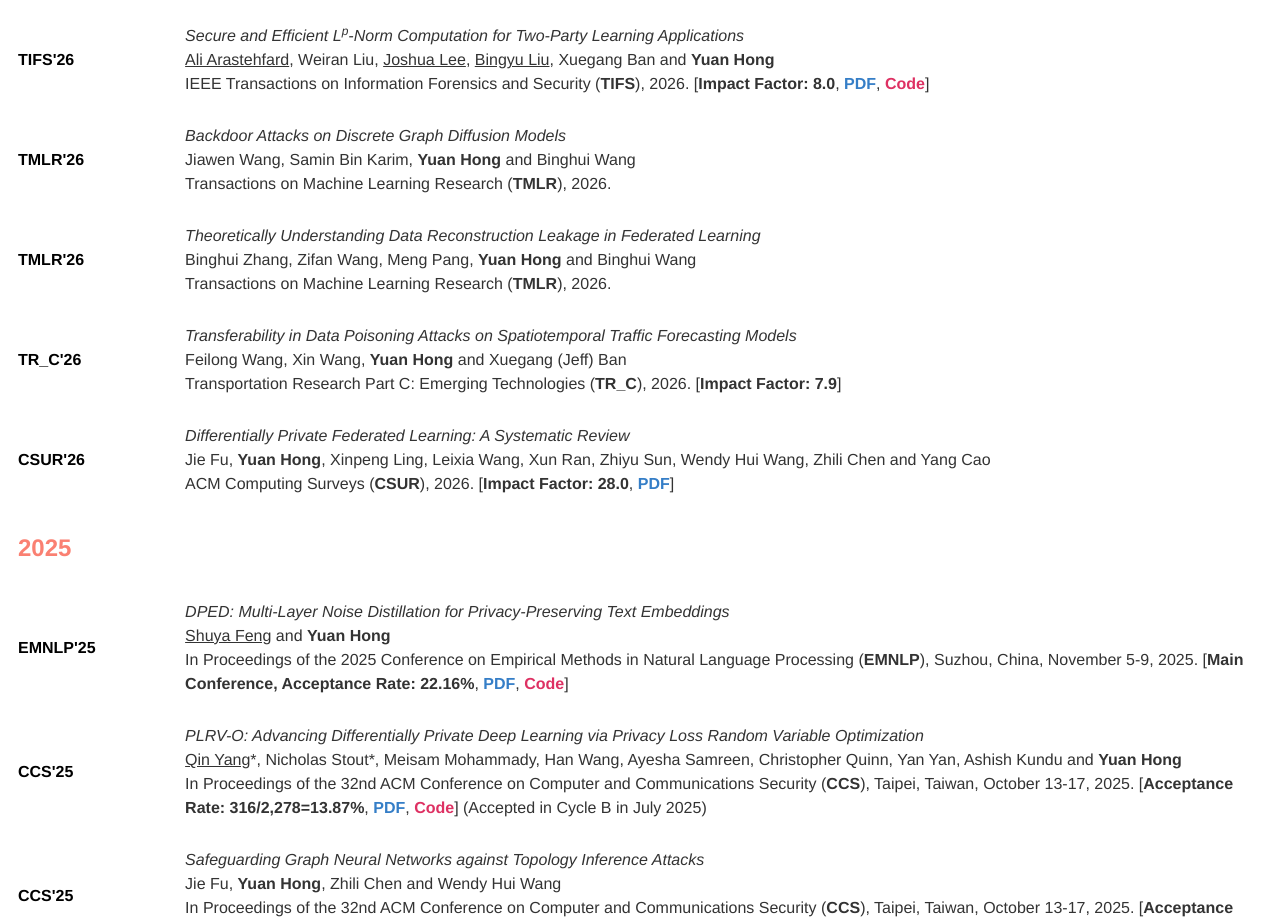
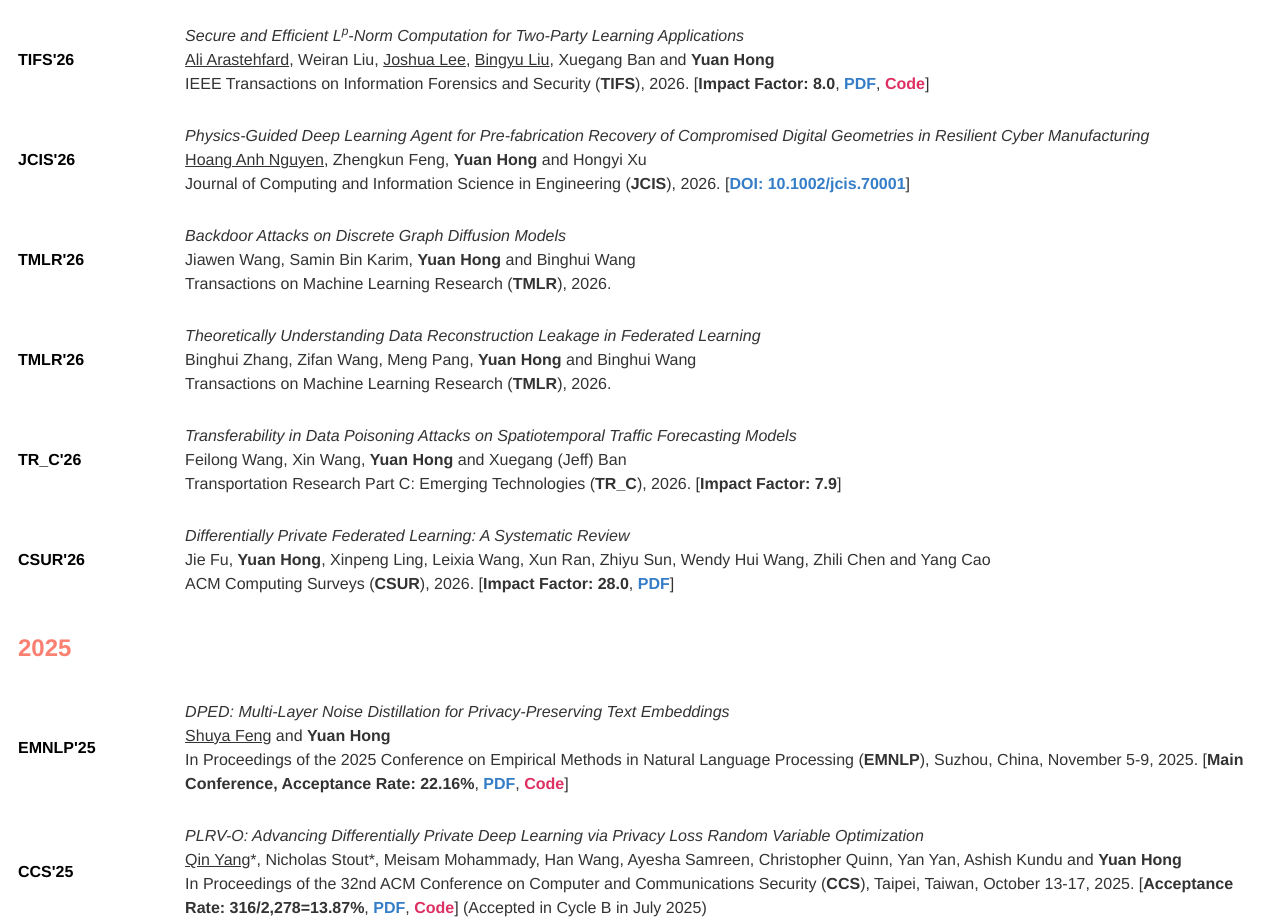
Before and after one commit to yhongcs/yhongcs.github.io, a plain HTML site: page pub.html in a window 1280 px wide. Shown: the part 1640-2563 px from the top of the page. Drawn offline with nearby package versions, Linux system fonts and the light colour scheme.

Commit message:
Update October news, artifact badges, and JCIS publication

```diff
--- a/pub.html
+++ b/pub.html
@@ -206,6 +206,14 @@ Feiran Wang, Junyi Wu, Dawen Cai, <strong>Yuan Hong</strong> and Yan Yan </font>
     <td > <font size="3"><em>Secure and Efficient L<sup>p</sup>-Norm Computation for Two-Party Learning Applications</em> </font> <br />
     <font size="3"> <u>Ali Arastehfard</u>, Weiran Liu, <u>Joshua Lee</u>, <u>Bingyu Liu</u>, Xuegang Ban and <strong>Yuan Hong</strong> <br />
   <font size="3"> IEEE Transactions on Information Forensics and Security (<strong>TIFS</strong>), 2026. [<strong>Impact Factor: 8.0</strong>, <a href="https://arxiv.org/pdf/2509.05552"><font color="#357EC7"><strong>PDF</strong></font></a>, <a href="https://github.com/datasec-lab/cryptoLp"><font color="#DE3163"><strong>Code</strong></font></a>] </font> <br /><br />
+  </td>
+  </tr>
+
+<tr>
+<td ><font color="black", size="3"><strong>JCIS'26</strong> &nbsp;&nbsp;&nbsp;&nbsp;&nbsp;&nbsp;&nbsp;&nbsp;&nbsp;<br /><br /> </font></td>
+    <td > <font size="3"><em>Physics-Guided Deep Learning Agent for Pre-fabrication Recovery of Compromised Digital Geometries in Resilient Cyber Manufacturing</em> </font> <br />
+    <font size="3"> <u>Hoang Anh Nguyen</u>, Zhengkun Feng, <strong>Yuan Hong</strong> and Hongyi Xu </font> <br />
+  <font size="3"> Journal of Computing and Information Science in Engineering (<strong>JCIS</strong>), 2026. [<a href="https://doi.org/10.1002/jcis.70001"><font color="#357EC7"><strong>DOI: 10.1002/jcis.70001</strong></font></a>]</font> <br /><br />
   </td>
   </tr>
 
```
Also changed, not shown: index.html (+5 -1 lines), assets/badges/ndss-available.png (added), assets/badges/ndss-functional.png (added), assets/badges/ndss-reproduced.png (added), assets/badges/usenix2026-available.png (added), assets/badges/usenix2026-functional.png (added), assets/badges/usenix2026-reproduced.png (added).
